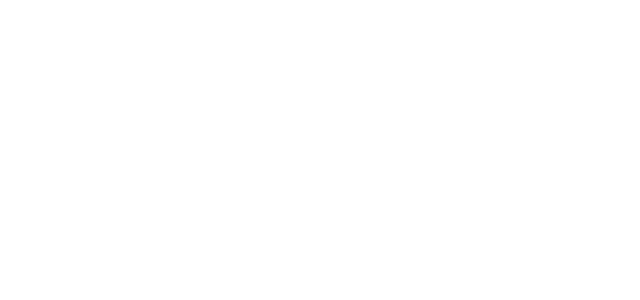
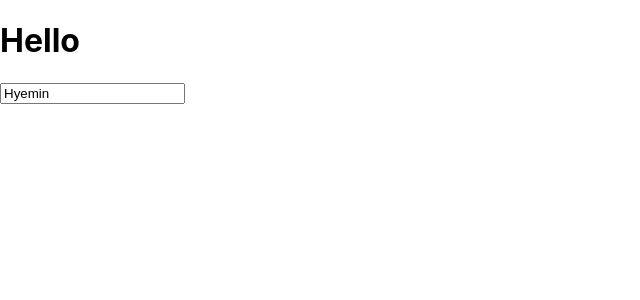
Before and after one commit to hyemin12/react-hook-study, a React (Create React App) app: page /useInput in a window 1280 px wide. Before the commit this address had no page. Shown: the top 300 px of the page, without its empty margins (0-640 px from the left). Built offline with nearby package versions, Linux system fonts and the light colour scheme.

Commit message:
useInput

```diff
--- a/src/App.js
+++ b/src/App.js
@@ -3,6 +3,7 @@
 import Home from "./Home";
 import Timer from "./timer/Timer";
 import AppCallback from "./useCallback/AppCallback";
+import AppUseInput from "./useInput/UseInput";
 import AppMemo from "./useMemo/AppMemo";
 
 function App() {
@@ -13,6 +14,7 @@
           <Route path="/" element={<Home />} />
           <Route path="/usememo" element={<AppMemo />} />
           <Route path="/usecallback" element={<AppCallback />} />
+          <Route path="/useInput" element={<AppUseInput />} />
           <Route path="/timer" element={<Timer />} />
         </Routes>
       </BrowserRouter>
--- a/src/Home.js
+++ b/src/Home.js
@@ -7,6 +7,8 @@
       <div className="links">
         <Link to="/usememo">useMemo()</Link>
         <Link to="/usecallback">useCallback()</Link>
+        <Link to="/useInput">useInput()</Link>
+        <Link to="/useTabs">useTabs()</Link>
         <Link to="/timer">timer</Link>
       </div>
     </div>
--- /dev/null
+++ b/src/useInput/UseInput.js
@@ -0,0 +1,40 @@
+import { useState } from "react";
+
+const useInput = (initialValue, validator) => {
+  //validator : 유효성 검사
+  const [value, setValue] = useState(initialValue);
+
+  const onChange = (event) => {
+    let willUpdate = true;
+    /** 유효성 검사
+     * validator의 타입이 함수일 경우 willUpdate를 validator(value)값으로 저장
+     * validator = maxLen (길이 제한 10글자)
+     * 작성된 문구가 10글자 미만이라면 true 값 반환 => setValue 코드 실행
+     * 작성된 문구가 10글자 이상이라면 false 값 반환 => setValue 코드 실행 X
+     */
+
+    if (typeof validator === "function") {
+      willUpdate = validator(value);
+    }
+    if (willUpdate) {
+      setValue(event.target.value);
+    }
+  };
+
+  return { value, onChange };
+};
+const AppUseInput = () => {
+  // input의 최대 길이 설정
+  const maxLen = (value) => value.length < 10;
+
+  const name = useInput("Hyemin", maxLen);
+  return (
+    <div>
+      <h1>Hello</h1>
+      {/* <input placeholder="Name" value={name.value} onChange={name.onChange} /> */}
+      <input placeholder="Name" {...name} />
+    </div>
+  );
+};
+
+export default AppUseInput;
--- /dev/null
+++ b/src/useTabs/UseTabs.js
@@ -0,0 +1,5 @@
+const AppUseTabs = () => {
+  return <div></div>;
+};
+
+export default AppUseTabs;
```
